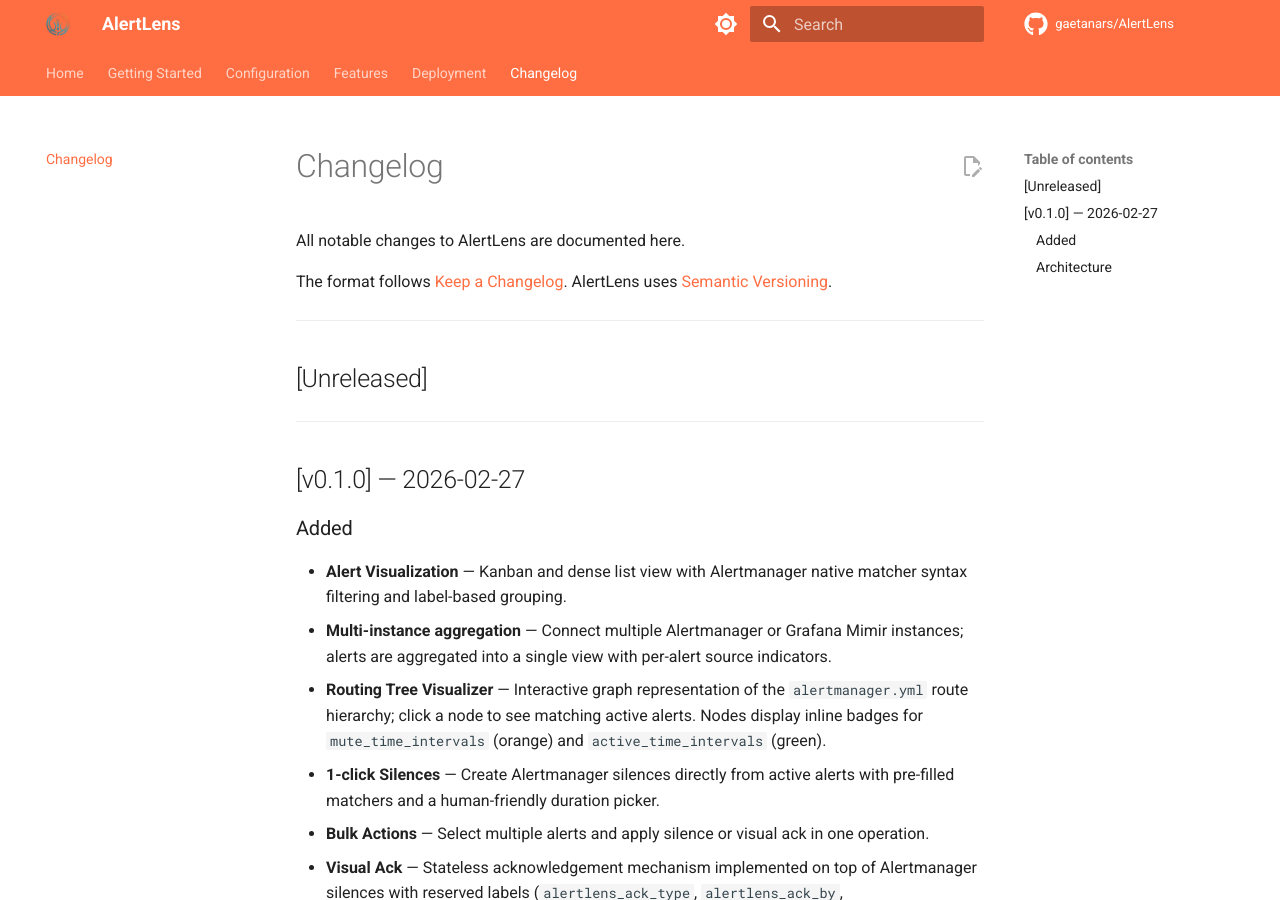
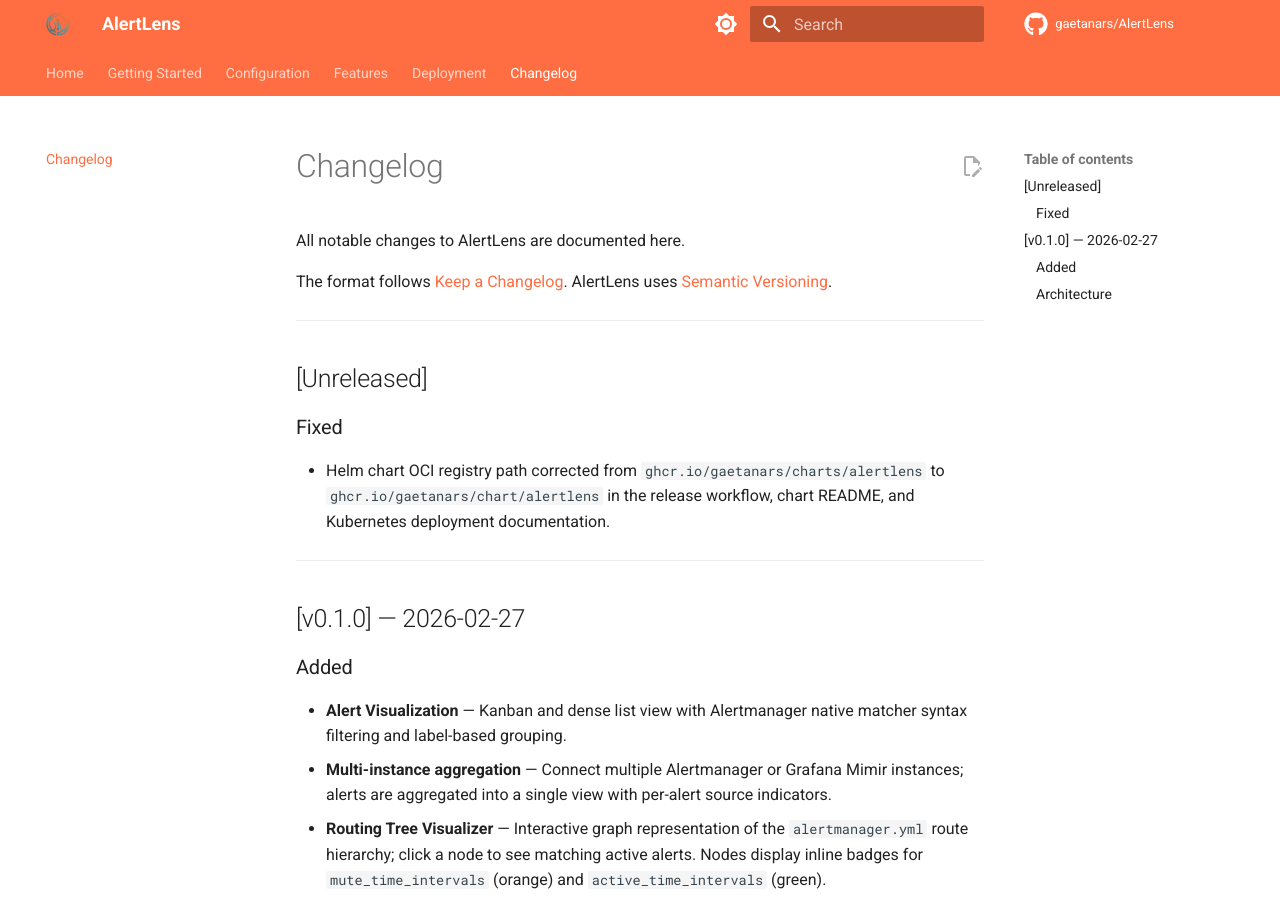
Before and after one commit to gaetanars/AlertLens, an MkDocs documentation site: the page built from docs/changelog.md, in a window 1280 px wide and 900 px high. Built offline with MkDocs 1.6.1 and Material for MkDocs 9.7.7, drawn with Linux system fonts in a browser that asks for light colours; comment, search, counter and statistics services are not loaded; the version menu is left out.

Commit message:
fix(helm): correct OCI registry path from charts/ to chart/
The Helm chart was being published to and referenced from
oci://ghcr.io/gaetanars/charts/alertlens (plural) instead of the
correct oci://ghcr.io/gaetanars/chart/alertlens (singular), which
is inconsistent with the chart/ directory structure.

```diff
--- a/docs/changelog.md
+++ b/docs/changelog.md
@@ -8,6 +8,10 @@
 ---
 
 ## [Unreleased]
+
+### Fixed
+
+- Helm chart OCI registry path corrected from `ghcr.io/gaetanars/charts/alertlens` to `ghcr.io/gaetanars/chart/alertlens` in the release workflow, chart README, and Kubernetes deployment documentation.
 
 ---
 
```
Also changed, not shown: chart/alertlens/README.md (+4 -4 lines), docs/deployment/kubernetes.md (+5 -5 lines), 1 other file.
